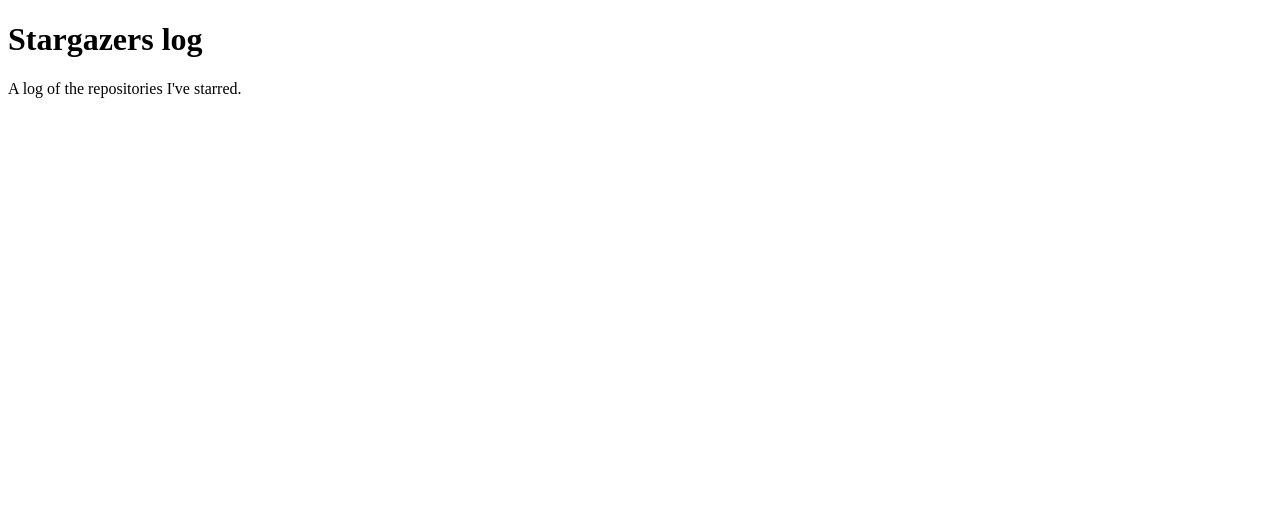
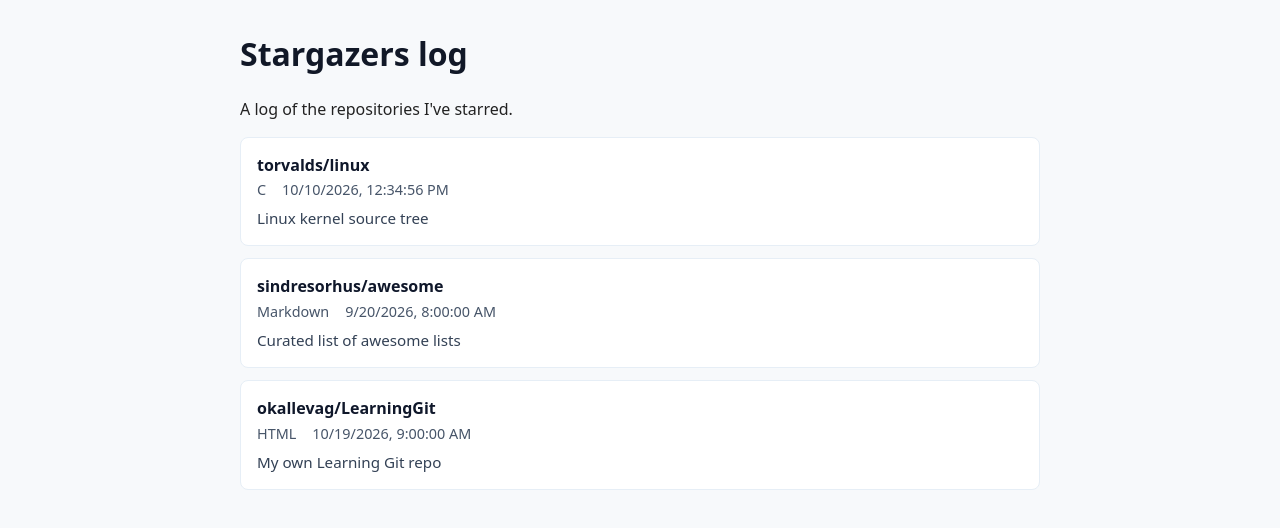
Before and after one commit to okallevag/LearningGit, a plain HTML site: page index.html in a window 1280 px wide. Drawn offline with Linux system fonts and the light colour scheme.

Commit message:
Enhance index.html with viewport and structure

```diff
--- a/index.html
+++ b/index.html
@@ -3,9 +3,23 @@
   <head>
     <meta charset="utf-8">
     <title>Favoritter log</title>
+    <meta name="viewport" content="width=device-width, initial-scale=1">
+
+    <!-- Stylesheet for starred repositories page -->
+    <link rel="stylesheet" href="style.css">
   </head>
   <body>
-    <h1>Stargazers log</h1>
-    <p>A log of the repositories I've starred.</p>
+    <div class="container">
+      <h1>Stargazers log</h1>
+      <p>A log of the repositories I've starred.</p>
+
+      <div id="starred-status" aria-live="polite"></div>
+      <div id="starred-list">
+        <!-- The script.js will populate this with the starred repos from events.json -->
+      </div>
+    </div>
+
+    <!-- Script to fetch and render events.json -->
+    <script src="script.js"></script>
   </body>
 </html>
```
